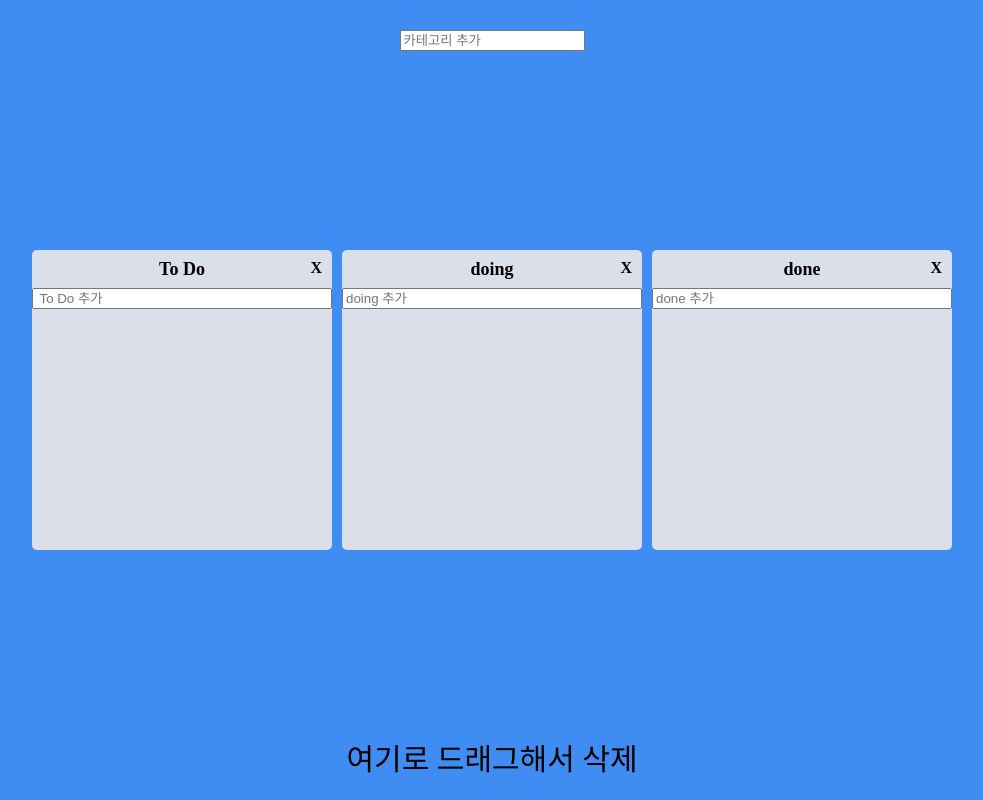
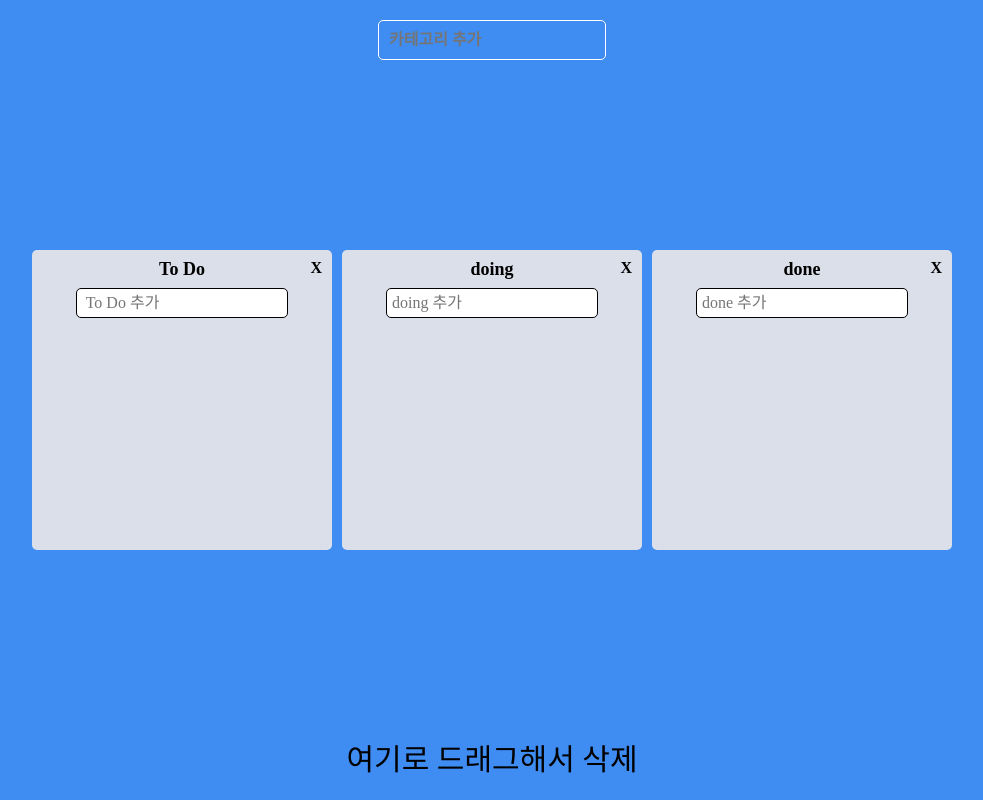
Before and after one commit to sangmin-yoon/react-trello-clone, a React (Create React App) app: page / in a window 1280 px wide. Shown: the whole page, without its empty margins (148-1131 px from the left). Built offline with nearby package versions, Linux system fonts and the light colour scheme.

Commit message:
css수정

```diff
--- a/src/Components/Board.tsx
+++ b/src/Components/Board.tsx
@@ -6,7 +6,7 @@ import styled from "styled-components";
 import { ITodo, toDoState } from "../atoms";
 import DragabbleCard from "./DragabbleCard";
 
-const Wrapper = styled.div`
+const Wrapper = styled.div<{ isDragging: boolean }>`
   width: 300px;
   padding-top: 10px;
   background-color: ${(props) => props.theme.boardColor};
@@ -14,6 +14,8 @@ const Wrapper = styled.div`
   min-height: 300px;
   display: flex;
   flex-direction: column;
+  box-shadow: ${(props) =>
+    props.isDragging ? "0px 2px 20px rgba(0, 0, 0, 0.5)" : "none"};
   position: relative;
 `;
 
@@ -53,15 +55,24 @@ interface IForm {
 
 const Form = styled.form`
   width: 100%;
-  input {
-    width: 100%;
-  }
+  display: flex;
+  justify-content: center;
 `;
 
 const Delete = styled.span`
   position: absolute;
   right: 10px;
   font-weight: 600;
+  cursor: pointer;
+`;
+
+const Create = styled.input`
+  all: unset;
+  border: 1px solid black;
+  border-radius: 5px;
+  padding: 5px;
+  background-color: white;
+  cursor: auto;
 `;
 
 function Board({ toDos, boardId, boardIndex }: IBoardProps) {
@@ -97,16 +108,16 @@ function Board({ toDos, boardId, boardIndex }: IBoardProps) {
   };
   return (
     <Draggable draggableId={boardId} index={boardIndex}>
-      {(magic) => (
+      {(magic, info) => (
         <Wrapper
           ref={magic.innerRef}
           {...magic.draggableProps}
-          {...magic.dragHandleProps}
+          isDragging={info.isDragging}
         >
-          <Title>{boardId}</Title>
+          <Title {...magic.dragHandleProps}>{boardId}</Title>
           <Delete onClick={deleteClick}>X</Delete>
           <Form onSubmit={handleSubmit(onVaild)}>
-            <input
+            <Create
               {...register("toDo", { required: true })}
               type="text"
               placeholder={`${boardId} 추가`}
--- a/src/Components/CreateBoard.tsx
+++ b/src/Components/CreateBoard.tsx
@@ -1,6 +1,16 @@
 import { useForm } from "react-hook-form";
 import { useRecoilState } from "recoil";
+import styled from "styled-components";
 import { toDoState } from "../atoms";
+
+const Create = styled.input`
+  all: unset;
+  color: black;
+  border: 1px solid white;
+  padding: 10px;
+  border-radius: 5px;
+  font-weight: bold;
+`;
 
 function CreateBoard() {
   const { register, setValue, handleSubmit } = useForm();
@@ -18,7 +28,7 @@ function CreateBoard() {
 
   return (
     <form onSubmit={handleSubmit(onVaild)}>
-      <input
+      <Create
         {...register("createBoard", { required: true })}
         type="text"
         placeholder="카테고리 추가"
```
